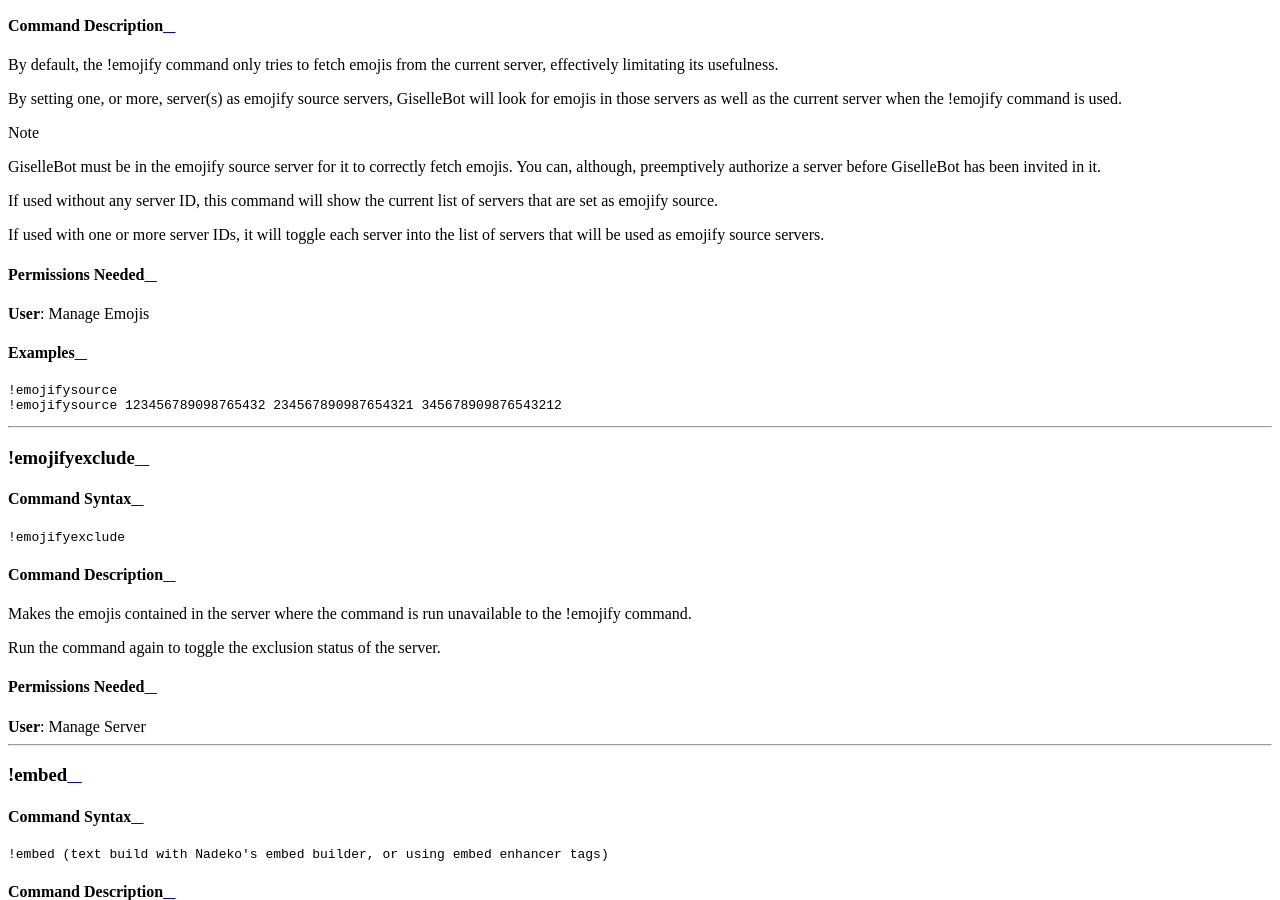
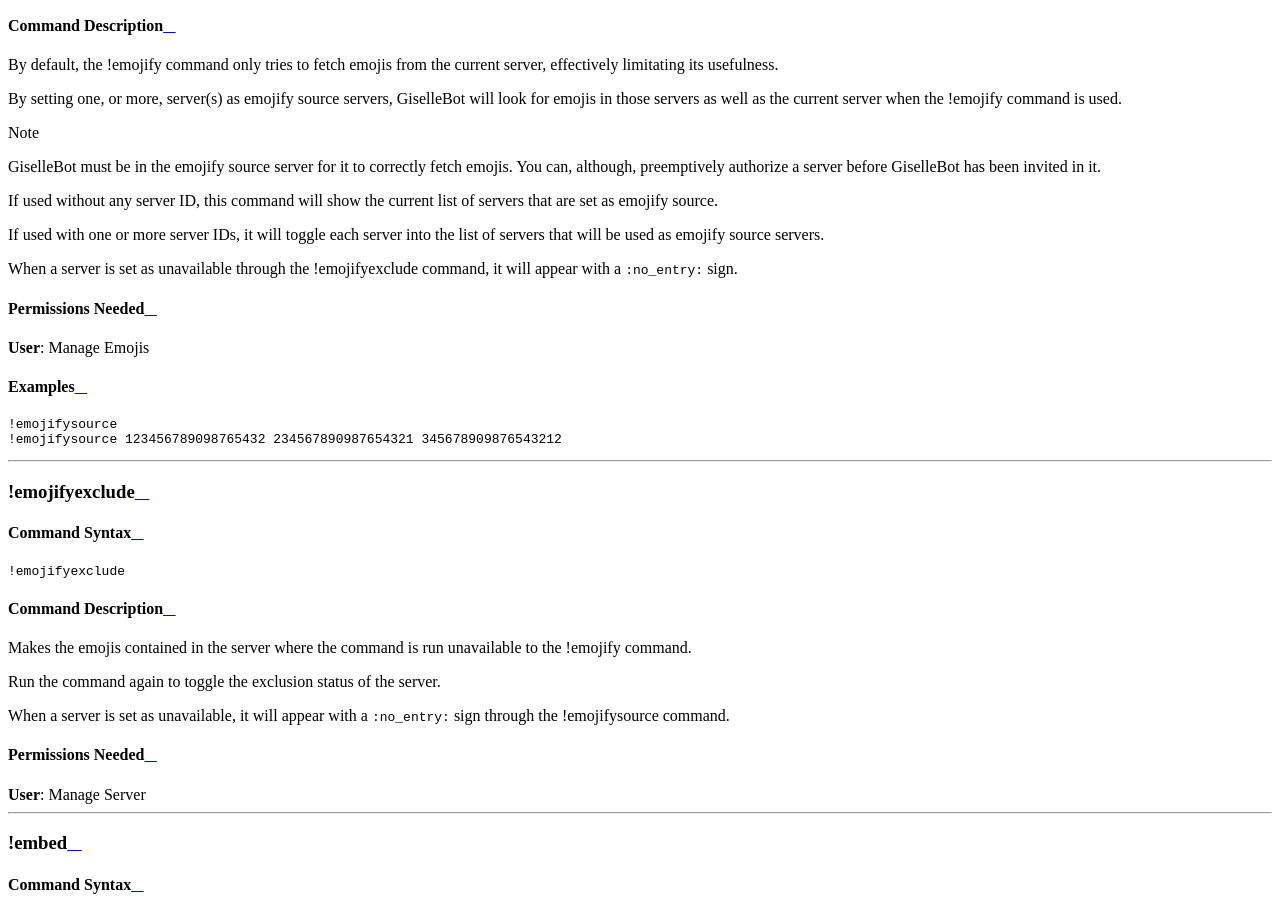
Before and after one commit to cycloptux/GiselleBot-Documentation, a Sphinx documentation site: the page built from docs/source/utility/util.rst, in a window 1280 px wide and 900 px high, scrolled down 9292 px. Built offline with Sphinx 7.4.7 and the Read the Docs theme 2.0.0, drawn with Linux system fonts in a browser that asks for light colours.

Commit message:
Fixes to the new command.

```diff
--- a/docs/source/utility/util.rst
+++ b/docs/source/utility/util.rst
@@ -420,6 +420,8 @@
 
 If used with one or more server IDs, it will toggle each server into the list of servers that will be used as emojify source servers.
 
+When a server is set as unavailable through the |bot_prefix|\ emojifyexclude command, it will appear with a ``:no_entry:`` sign.
+
 Permissions Needed
 ^^^^^^^^^^^^^^^^^^
 | **User**: Manage Emojis
@@ -448,6 +450,8 @@
 Makes the emojis contained in the server where the command is run unavailable to the |bot_prefix|\ emojify command.
 
 Run the command again to toggle the exclusion status of the server.
+
+When a server is set as unavailable, it will appear with a ``:no_entry:`` sign through the |bot_prefix|\ emojifysource command.
 
 Permissions Needed
 ^^^^^^^^^^^^^^^^^^
```
